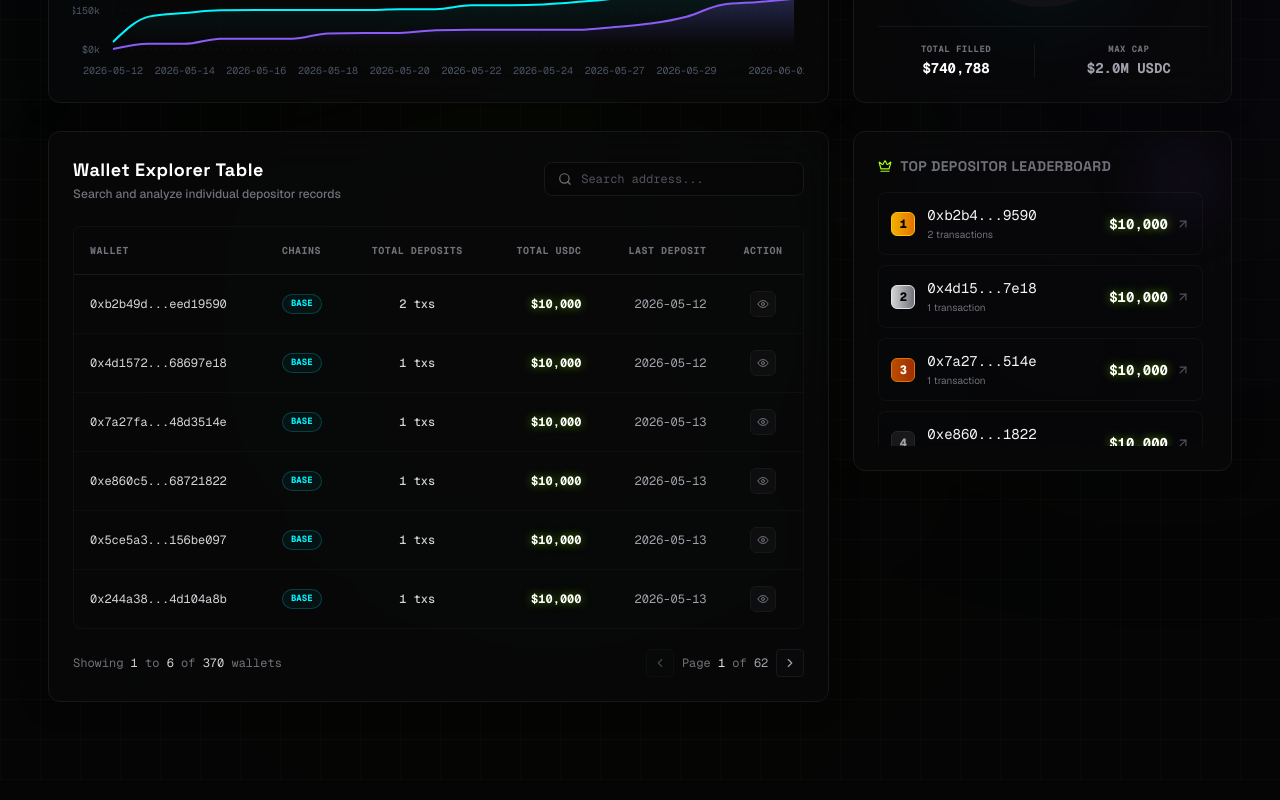
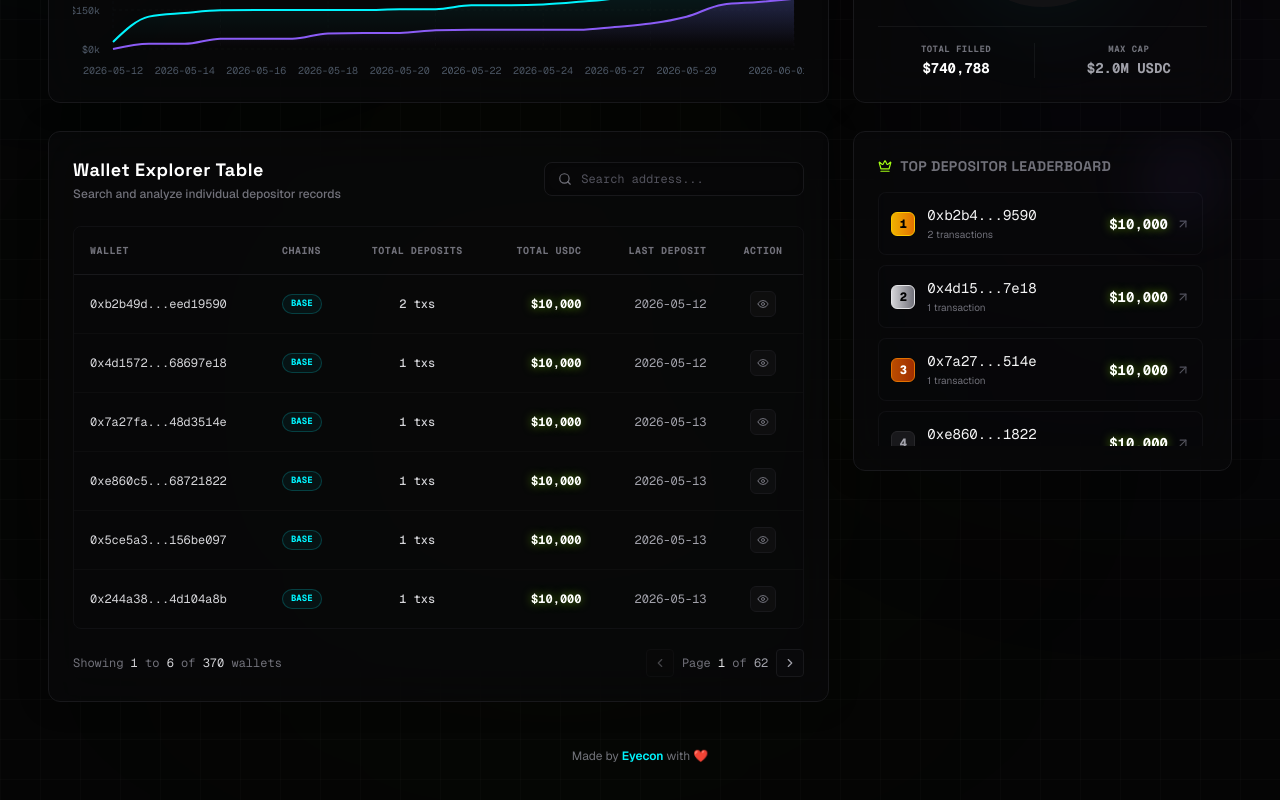
Before and after one commit to the-eyecon/forecast-depositors, a Next.js app: page / in a window 1280 px wide. Shown: the part 821-1621 px from the top of the page. Built offline with nearby package versions, Linux system fonts and the light colour scheme.

Commit message:
Added footer

```diff
--- a/src/app/page.tsx
+++ b/src/app/page.tsx
@@ -67,6 +67,19 @@ export default function DashboardHome() {
 
       {/* Slideout details drawer */}
       <WalletDrawer wallet={selectedWallet} onClose={() => setSelectedWallet(null)} />
+
+      <footer className="mt-8 text-center text-xs text-zinc-500 pb-8">
+        Made by{' '}
+        <a
+          href="https://x.com/CryptoEyeCon"
+          target="_blank"
+          rel="noreferrer"
+          className="font-semibold text-neon-cyan hover:text-neon-cyan/80"
+        >
+          Eyecon
+        </a>{' '}
+        with ❤️
+      </footer>
     </div>
   );
 }
```
